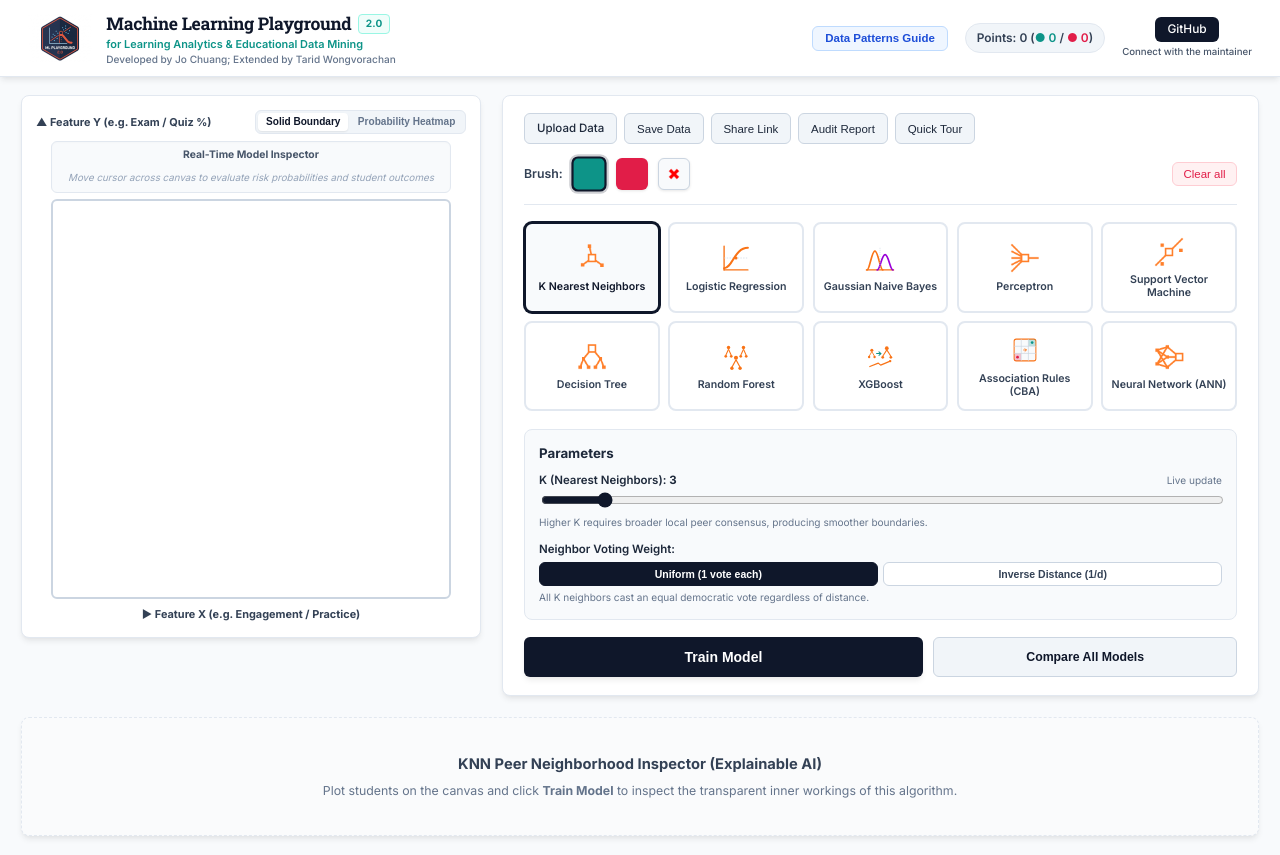
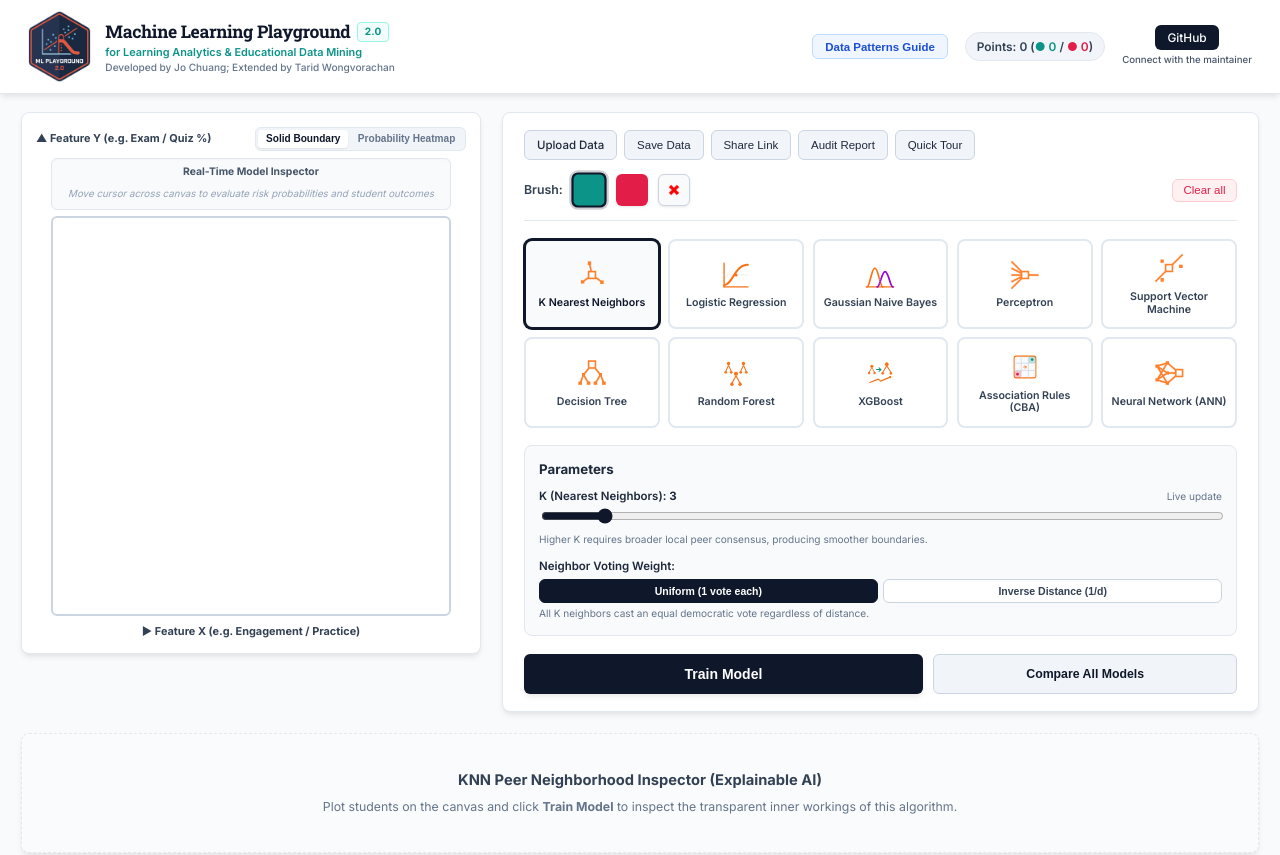
Before and after one commit to TaridWong/ml-playground-2.0, a React (Vite) app: page / in a window 1280 px wide. Shown: the top 855 px of the page. Built offline with nearby package versions, Linux system fonts and the light colour scheme.

Commit message:
Replace logo with clean transparent high-res badge and enlarge by 50%

```diff
--- a/src/main.less
+++ b/src/main.less
@@ -52,7 +52,7 @@ body, html {
 		gap: 1rem;
 
 		#logo {
-			height: 48px;
+			height: 72px;
 			object-fit: contain;
 			width: auto;
 		}
```
Also changed, not shown: public/img/favicon.png, public/img/logo.png.
